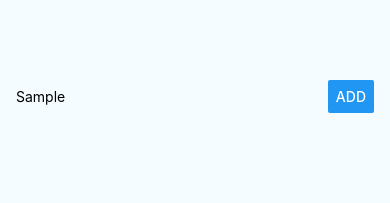
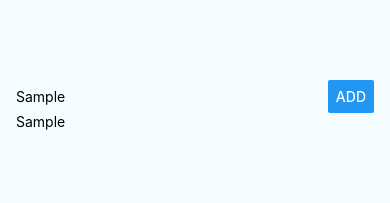
Before and after one commit to im-adarsh/places, a React Native app: screen / in a window 390 px wide. Both pictures are taken after typing "Sample" into the empty fields and a click on the button "ADD". Shown: the top 203 px of the page. Built offline with nearby package versions, Linux system fonts and the light colour scheme.

Commit message:
adding places in the list

```diff
--- a/App.js
+++ b/App.js
@@ -7,13 +7,14 @@
  */
 
 import React, {Component} from 'react';
-import {Platform, StyleSheet, TextInput, View, Button} from 'react-native';
+import {Platform, StyleSheet, TextInput, View, Button, Text} from 'react-native';
 
 type Props = {};
 export default class App extends Component<Props> {
 
   state = {
-    placeName : ''
+    placeName : '',
+    places: []
   }
 
   placeNameChangedHandler = val => {
@@ -21,8 +22,23 @@
       placeName : val
     })
   }
+  onSubmitHandler = () => {
+    if (this.state.placeName.trim() === "") {
+      return;
+    }
+
+    this.setState(prevState => {
+      return {
+        places : prevState.places.concat(prevState.placeName)
+      }
+    })
+  };
 
   render() {
+    const placesOutput = this.state.places.map((place,i) => {
+       return <Text key={i}>{place}</Text>
+    });
+
     return (
       <View style={styles.container}>
         <View style={styles.inputContainer}>
@@ -31,7 +47,13 @@
               value={this.state.placeName}
               placeholder="Enter places here."
               onChangeText={this.placeNameChangedHandler} />
-          <Button title="Add" style={styles.placeButton}/>
+          <Button
+              title="Add"
+              style={styles.placeButton}
+              onPress={this.onSubmitHandler}/>
+        </View>
+        <View>
+          {placesOutput}
         </View>
       </View>
     );
```
